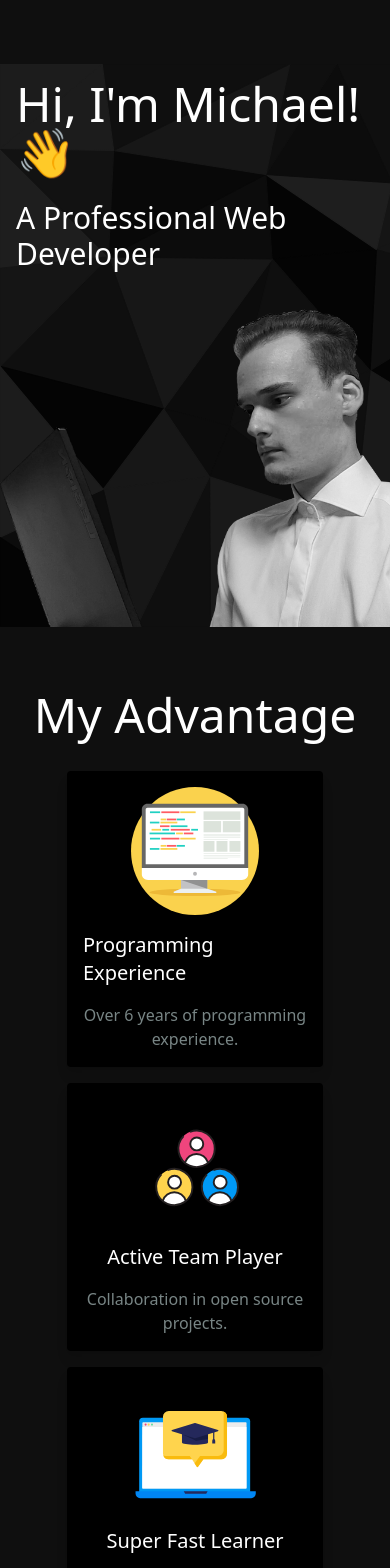
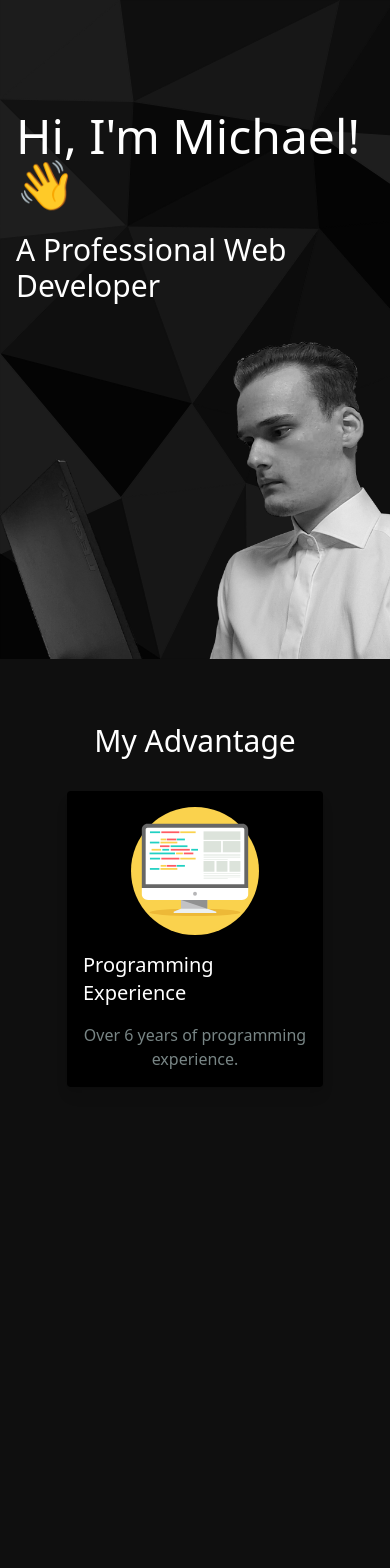
Before and after one commit to michael-pfister/portfolio, a Next.js app: page / in a window 390 px wide. Shown: the top 1568 px of the page. Built offline with nearby package versions, Linux system fonts and the light colour scheme.

Commit message:
fix aos mobile screen resize

```diff
--- a/components/AdvantageWidget.tsx
+++ b/components/AdvantageWidget.tsx
@@ -1,12 +1,12 @@
 import Image from "next/image";
 
-const AdvantageWidget = ({imageSource, heading, description}: {imageSource: string, heading:string, description:string}) => {
-    return <div className="bg-[#000] p-4 rounded flex flex-col gap-4 items-center shadow-lg w-64">
+const AdvantageWidget = (props: {imageSource: string, heading:string, description:string, 'data-aos'?:string}) => {
+    return <div className="bg-[#000] p-4 rounded flex flex-col gap-4 items-center shadow-lg w-64" data-aos={props['data-aos']}>
         <div className="w-32 aspect-[1/1] relative">
-            <Image src={imageSource} alt="programming experience" layout="fill"/>
+            <Image src={props.imageSource} alt="programming experience" layout="fill"/>
         </div>
-        <h2 className="text-xl">{ heading }</h2>
-        <p className="text-grey text-center">{ description }</p>
+        <h2 className="text-xl">{ props.heading }</h2>
+        <p className="text-grey text-center">{ props.description }</p>
     </div>;
 }
 
--- a/pages/_app.tsx
+++ b/pages/_app.tsx
@@ -12,8 +12,9 @@ function MyApp({ Component, pageProps }: AppProps) {
   useEffect(() => {
     AOS.init({
       easing: "ease-out-cubic",
-      once: true,
-      offset: 50,
+      once: false,
+      mirror: true,
+      offset: 50
     });
   }, []);
   return <>
@@ -22,7 +23,7 @@ function MyApp({ Component, pageProps }: AppProps) {
         <meta name="description" content="Michael Pfister Web Developer Portfolio" />
         <link rel="icon" href="/favicon.ico" />
     </Head>
-    <main className=''>
+    <main className='overflow-hidden'>
       <Component {...pageProps} />
     </main>
   </>
--- a/pages/index.tsx
+++ b/pages/index.tsx
@@ -5,7 +5,7 @@ import AdvantageWidget from '../components/AdvantageWidget'
 
 
 const Hero = () => {
-  return <section className='flex flex-col md:items-center my-16 bg-[url("/low-poly-grid.svg")] bg-cover bg-no-repeat md:flex-row items-end'>
+  return <section className='flex flex-col md:items-center mb-16 pt-24 bg-[url("/low-poly-grid.svg")] bg-cover bg-no-repeat md:flex-row items-end'>
     <motion.div className='w-full flex justify-center p-4' initial={{ scale: 0, rotate: 180 }}
       animate={{ rotate: 360, scale: 1 }}
       transition={{
@@ -29,18 +29,24 @@ const Hero = () => {
 }
 
 const MyAdvantages = () => {
-  return <section className='flex justify-evenly'>
+  return <section className='flex justify-evenly my-16'>
     <motion.div className='w-[500px] aspect-[1233/929] hidden lg:inline-block relative' initial={{x:-10}} animate={{x: 20}} transition={{repeat: Infinity, repeatType:"reverse", ease:"linear", duration: 2}}>
       <Image src='/Rocket Boy.svg' alt='Rocket' layout='fill' />
     </motion.div>
-    <div className='flex flex-col gap-8 items-center' data-aos="fade-left">
-      <h1 className='text-5xl'>My Advantage</h1>
+    <div className='flex flex-col gap-8 items-center'>
+      <h1 className='text-3xl'>My Advantage</h1>
     <div className='flex flex-wrap justify-center items-center gap-4'>
-      <AdvantageWidget imageSource='/programming_experience.svg' heading='Programming Experience' description='Over 6 years of programming experience.' />
-      <AdvantageWidget imageSource='/Team_Lineal-coloured.svg' heading='Active Team Player' description='Collaboration in open source projects.' />
-      <AdvantageWidget imageSource='/Online Learning_Flat.svg' heading='Super Fast Learner' description='Highly adaptive to new technologies.' />
+      <AdvantageWidget imageSource='/programming_experience.svg' heading='Programming Experience' description='Over 6 years of programming experience.' data-aos='fade-right' />
+      <AdvantageWidget imageSource='/Team_Lineal-coloured.svg' heading='Active Team Player' description='Collaboration in open source projects.' data-aos='fade-up' />
+      <AdvantageWidget imageSource='/Online Learning_Flat.svg' heading='Super Fast Learner' description='Highly adaptive to new technologies.' data-aos='fade-left' />
     </div>
     </div>
+  </section>
+}
+
+const LatestProjects = () => {
+  return <section className='my-16 p-4'>
+    <h1 className='text-3xl'>Latest Projects</h1>
   </section>
 }
 
@@ -49,6 +55,7 @@ const Home: NextPage = () => {
     <>
       <Hero />
       <MyAdvantages />
+      <LatestProjects />
     </>
   )
 }
```
